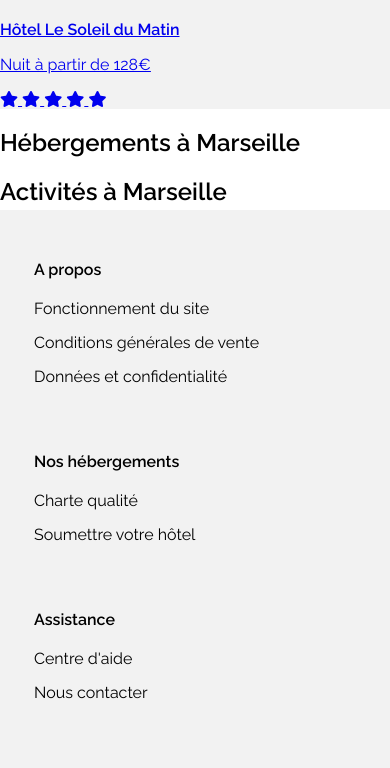
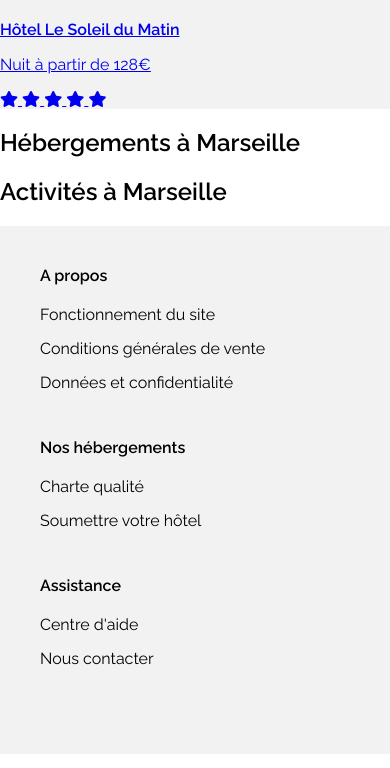
Before and after one commit to Priscille-LR/PriscilleLouisRose_2_271220, a plain HTML site: page index.html in a window 390 px wide. Shown: the part 1211-1979 px from the top of the page. Drawn offline with Linux system fonts and the light colour scheme.

Commit message:
responsive footer

```diff
--- a/index.html
+++ b/index.html
@@ -114,26 +114,26 @@
       </div>
 
       <footer>
-        <div class="about">
+        <div class="footer_item">
           <strong>A propos</strong>
-          <ul class="about_list">
+          <ul>
             <li>Fonctionnement du site</li>
             <li>Conditions générales de vente</li>
             <li>Données et confidentialité</li>
           </ul>
         </div>
 
-        <div class="our_accomodation">
+        <div class="footer_item">
           <strong>Nos hébergements</strong>
-          <ul class="our_accomodation_list">
+          <ul>
             <li>Charte qualité</li>
             <li>Soumettre votre hôtel</li>
           </ul>
         </div>
 
-        <div class="help">
+        <div class="footer_item">
           <strong>Assistance</strong>
-          <ul class="help_list">
+          <ul>
             <li>Centre d'aide</li>
             <li>Nous contacter</li>
           </ul>
--- a/styles.css
+++ b/styles.css
@@ -59,7 +59,6 @@ nav {
     justify-content: center;
     align-items: center;
     color: black;
-    /* text-align: center; */
     text-decoration: none;
     border-bottom: 3px solid #f2f2f2;
     padding: 20px;
@@ -132,10 +131,6 @@ nav {
         align-items: center;
         margin: 20px;
     }
-
-
-
-
 
 }
 
@@ -227,47 +222,52 @@ nav {
 .popular {
     background-color: #f2f2f2;
 }
+
+
+
+/* footer */
+
 footer {
   display: flex;
   flex-direction: column;
-  align-items: stretch;
-  margin: -16px; /* valeur négative pour retirer la marge de body ?*/
+  justify-content: space-around;
+  /* margin: -16px; valeur négative pour retirer la marge de body ? */
   background-color: #f2f2f2;
-  min-height: 100px;
+  /* min-height: 100px; */
+  padding: 40px;
 }
 
 footer ul {
   list-style-type: none;
   margin-top: 20px;
+  padding: 0;
 }
 
 footer li {
   margin-top: 15px;
 }
-.about {
-  margin-top: 50px;
-  margin-left: 50px;
+
+.footer_item {
+  padding-bottom: 30px;
 }
 
-.about_list {
+@media screen and (min-width: 800px) {
+
+  footer {
+    display: flex;
+    flex-direction: row;
+    justify-content: flex-start;
+  }
+
+  footer ul {
+    list-style-type: none;
+    margin-top: 20px;
     padding: 0;
   }
 
-.our_accomodation {
-  margin-top: 50px;
-  margin-left: 50px;
+  .footer_item {
+    padding-bottom: 0px;
+    flex: 1;
   }
 
-.our_accomodation_list {
-  padding: 0;
 }
-
-.help {
-  margin-top: 50px;
-  margin-left: 50px;
-  margin-bottom: 50px;
-}
-
-.help_list {
-  padding: 0;
-}
```
Lines whose indentation alone changed are shown as unchanged.
